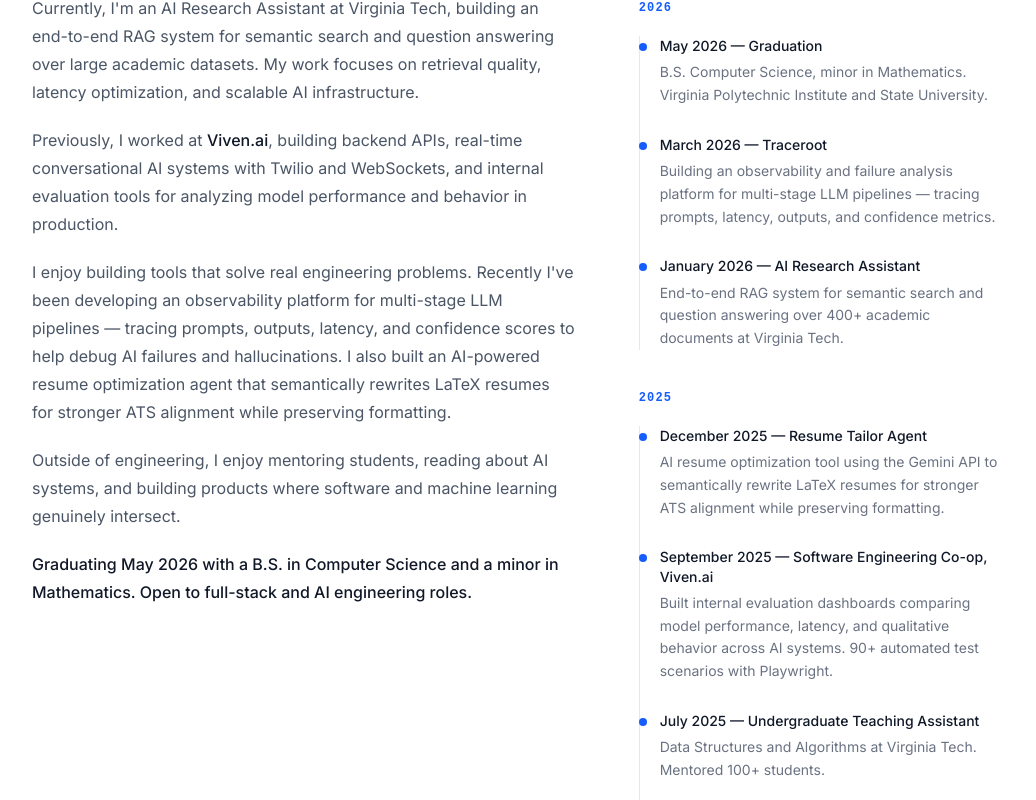
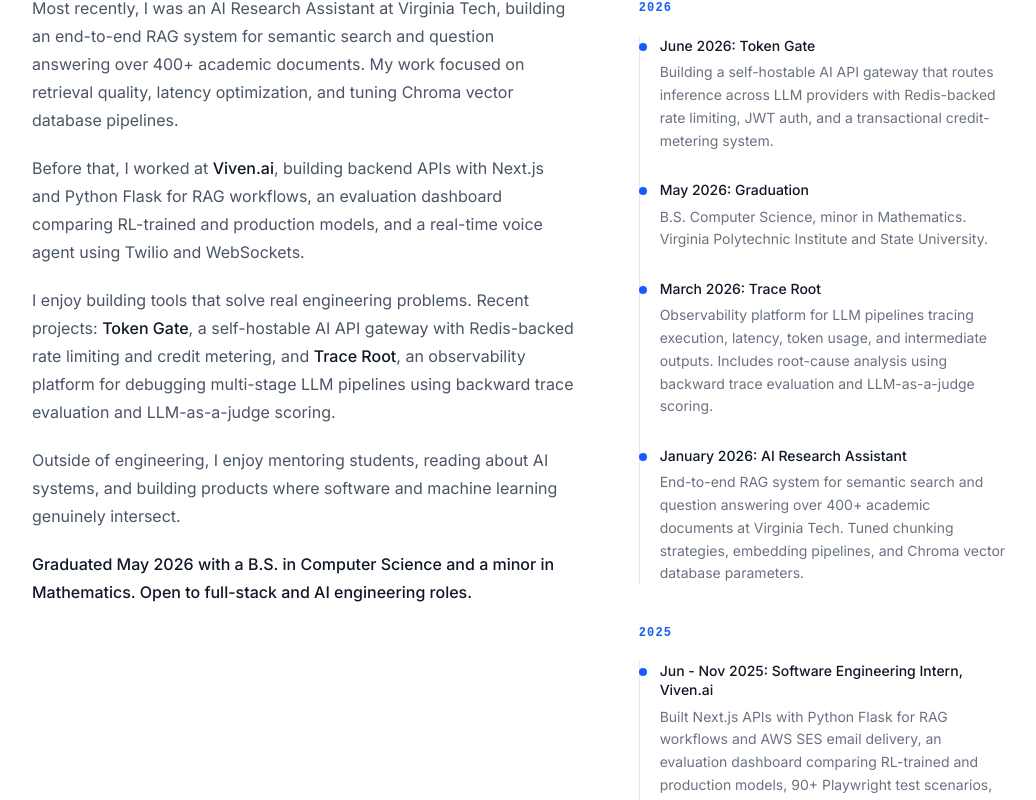
Before and after one commit to milanramdhari/milan-ramdhari-portfolio, a React (Vite) app: page /about in a window 1280 px wide. Shown: the part 380-1180 px from the top of the page, without its empty margins (120-1156 px from the left). Built offline with nearby package versions, Linux system fonts and the light colour scheme.

Commit message:
update resume link, sync projects and about page with latest experience

```diff
--- a/src/data/projects.js
+++ b/src/data/projects.js
@@ -2,21 +2,21 @@
 const projects = [
   {
     id: 1,
-    title: 'Personal Portfolio (milanramdhari.com)',
+    title: 'Token Gate: API Gateway & Rate Limiter',
     description:
-      'This site — a responsive portfolio with project highlights, timeline, and blog, built with modern React tooling and deployed with continuous delivery from GitHub.',
+      'A self-hostable AI API gateway that routes inference requests across LLM providers through one endpoint. Features a transactional credit-metering system with PostgreSQL and Prisma, Redis-backed token-bucket rate limiting, and JWT authentication to enforce per-key request quotas at scale.',
     image: '/assets/project1-placeholder.jpg',
-    tags: ['React', 'Vite', 'Tailwind CSS', 'React Router', 'Framer Motion', 'Vercel'],
-    github: 'https://github.com/milanramdhari/milan-ramdhari-portfolio',
-    live: 'https://milanramdhari.com',
+    tags: ['Bun', 'TypeScript', 'Elysia', 'Prisma', 'Redis', 'React', 'PostgreSQL'],
+    github: '#',
+    live: '#',
   },
   {
     id: 2,
-    title: 'Traceroot — LLM Failure Forensics Platform',
+    title: 'Trace Root: AI Pipeline Observability Platform',
     description:
-      'An observability and debugging platform for multi-stage AI pipelines that traces prompts, outputs, latency, token usage, and confidence scores across LLM workflows. Built to help identify hallucinations, bottlenecks, and failure points in complex AI systems.',
+      'An observability platform for LLM pipelines that tracks execution traces, latency, token usage, and intermediate outputs across pipeline stages. Includes a root-cause analysis system using backward trace evaluation and LLM-as-a-judge scoring to identify hallucinations, propagation errors, and context loss.',
     image: '/assets/project2-placeholder.jpg',
-    tags: ['Python', 'FastAPI', 'OpenTelemetry', 'React', 'SQLite', 'OpenAI API', 'Docker'],
+    tags: ['Python', 'FastAPI', 'React', 'SQLite', 'OpenAI API'],
     github: '#',
     live: '#',
   },
@@ -25,7 +25,7 @@ const projects = [
     title: 'RAG Semantic Search System',
     description:
       'Built an end-to-end Retrieval-Augmented Generation (RAG) system for semantic search and question answering over 400+ academic documents. Focused on retrieval quality, chunking optimization, and low-latency vector search pipelines.',
-    image: '/assets/project3-placeholder.jpg',
+    image: '/assets/project1-placeholder.jpg',
     tags: ['Python', 'ChromaDB', 'NLP', 'Embeddings', 'LLMs'],
     github: '#',
     live: '#',
@@ -35,11 +35,21 @@ const projects = [
     title: 'Resume Tailor Agent',
     description:
       'An AI-powered resume optimization platform that tailors LaTeX resumes to job descriptions using semantic rewriting and ATS-aware analysis while preserving formatting integrity.',
-    image: '/assets/project1-placeholder.jpg',
+    image: '/assets/project2-placeholder.jpg',
     tags: ['Python', 'Google Gemini API', 'Next.js', 'TypeScript', 'LaTeX Parsing'],
     github: '#',
     live: '#',
-  }
+  },
+  {
+    id: 5,
+    title: 'Personal Portfolio (milanramdhari.com)',
+    description:
+      'Responsive portfolio with project highlights, timeline, and blog. Built with modern React tooling and deployed via GitHub CI/CD.',
+    image: '/assets/project3-placeholder.jpg',
+    tags: ['React', 'Vite', 'Tailwind CSS', 'React Router', 'Framer Motion', 'Vercel'],
+    github: 'https://github.com/milanramdhari/milan-ramdhari-portfolio',
+    live: 'https://milanramdhari.com',
+  },
 ]
 
 export default projects
--- a/src/pages/About.jsx
+++ b/src/pages/About.jsx
@@ -3,19 +3,24 @@ const timelineByYear = [
     year: '2026',
     entries: [
       {
-        title: 'May 2026 — Graduation',
+        title: 'June 2026: Token Gate',
+        description:
+          'Building a self-hostable AI API gateway that routes inference across LLM providers with Redis-backed rate limiting, JWT auth, and a transactional credit-metering system.',
+      },
+      {
+        title: 'May 2026: Graduation',
         description:
           'B.S. Computer Science, minor in Mathematics. Virginia Polytechnic Institute and State University.',
       },
       {
-        title: 'March 2026 — Traceroot',
+        title: 'March 2026: Trace Root',
         description:
-          'Building an observability and failure analysis platform for multi-stage LLM pipelines — tracing prompts, latency, outputs, and confidence metrics.',
+          'Observability platform for LLM pipelines tracing execution, latency, token usage, and intermediate outputs. Includes root-cause analysis using backward trace evaluation and LLM-as-a-judge scoring.',
       },
       {
-        title: 'January 2026 — AI Research Assistant',
+        title: 'January 2026: AI Research Assistant',
         description:
-          'End-to-end RAG system for semantic search and question answering over 400+ academic documents at Virginia Tech.',
+          'End-to-end RAG system for semantic search and question answering over 400+ academic documents at Virginia Tech. Tuned chunking strategies, embedding pipelines, and Chroma vector database parameters.',
       },
     ],
   },
@@ -23,24 +28,14 @@ const timelineByYear = [
     year: '2025',
     entries: [
       {
-        title: 'December 2025 — Resume Tailor Agent',
+        title: 'Jun - Nov 2025: Software Engineering Intern, Viven.ai',
         description:
-          'AI resume optimization tool using the Gemini API to semantically rewrite LaTeX resumes for stronger ATS alignment while preserving formatting.',
+          'Built Next.js APIs with Python Flask for RAG workflows and AWS SES email delivery, an evaluation dashboard comparing RL-trained and production models, 90+ Playwright test scenarios, and a real-time voice agent with Twilio and WebSockets.',
       },
       {
-        title: 'September 2025 — Software Engineering Co-op, Viven.ai',
+        title: 'Jul - Sep 2025: Undergraduate Teaching Assistant',
         description:
-          'Built internal evaluation dashboards comparing model performance, latency, and qualitative behavior across AI systems. 90+ automated test scenarios with Playwright.',
-      },
-      {
-        title: 'July 2025 — Undergraduate Teaching Assistant',
-        description:
-          'Data Structures and Algorithms at Virginia Tech. Mentored 100+ students.',
-      },
-      {
-        title: 'June 2025 — Software Engineering Intern, Viven.ai',
-        description:
-          'Backend APIs, automation workflows, and real-time conversational AI systems powered by Twilio and WebSockets.',
+          'Data Structures and Algorithms at Virginia Tech. Hosted weekly office hours for 100+ students and graded 50+ assignments.',
       },
     ],
   },
@@ -72,30 +67,32 @@ export default function About() {
               and practical AI systems.
             </p>
             <p>
-              Currently, I&apos;m an AI Research Assistant at Virginia Tech, building an end-to-end
-              RAG system for semantic search and question answering over large academic datasets.
-              My work focuses on retrieval quality, latency optimization, and scalable AI
-              infrastructure.
+              Most recently, I was an AI Research Assistant at Virginia Tech, building an
+              end-to-end RAG system for semantic search and question answering over 400+ academic
+              documents. My work focused on retrieval quality, latency optimization, and tuning
+              Chroma vector database pipelines.
             </p>
             <p>
-              Previously, I worked at{' '}
-              <span className="text-gray-900 font-medium">Viven.ai</span>, building backend APIs,
-              real-time conversational AI systems with Twilio and WebSockets, and internal
-              evaluation tools for analyzing model performance and behavior in production.
+              Before that, I worked at{' '}
+              <span className="text-gray-900 font-medium">Viven.ai</span>, building backend APIs
+              with Next.js and Python Flask for RAG workflows, an evaluation dashboard comparing
+              RL-trained and production models, and a real-time voice agent using Twilio and
+              WebSockets.
             </p>
             <p>
-              I enjoy building tools that solve real engineering problems. Recently I&apos;ve been
-              developing an observability platform for multi-stage LLM pipelines — tracing prompts,
-              outputs, latency, and confidence scores to help debug AI failures and hallucinations.
-              I also built an AI-powered resume optimization agent that semantically rewrites LaTeX
-              resumes for stronger ATS alignment while preserving formatting.
+              I enjoy building tools that solve real engineering problems. Recent projects:{' '}
+              <span className="text-gray-900 font-medium">Token Gate</span>, a self-hostable AI
+              API gateway with Redis-backed rate limiting and credit metering, and{' '}
+              <span className="text-gray-900 font-medium">Trace Root</span>, an observability
+              platform for debugging multi-stage LLM pipelines using backward trace evaluation and
+              LLM-as-a-judge scoring.
             </p>
             <p>
               Outside of engineering, I enjoy mentoring students, reading about AI systems, and
               building products where software and machine learning genuinely intersect.
             </p>
             <p className="text-gray-900 font-medium">
-              Graduating May 2026 with a B.S. in Computer Science and a minor in Mathematics.
+              Graduated May 2026 with a B.S. in Computer Science and a minor in Mathematics.
               Open to full-stack and AI engineering roles.
             </p>
           </div>
--- a/src/pages/Home.jsx
+++ b/src/pages/Home.jsx
@@ -28,13 +28,14 @@ export default function Home() {
               Hi, I&apos;m Milan.
             </h1>
             <p className="text-lg text-gray-500 font-normal">
-              Software engineer &amp; CS student, Virginia Tech &rsquo;26.
+              Software engineer &amp; CS grad, Virginia Tech &rsquo;26.
             </p>
           </div>
 
           <p className="text-gray-600 text-base leading-[1.75] max-w-lg">
-            I build full-stack systems and AI tools. Most recently: real-time conversational AI
-            and evaluation tooling at{' '}
+            I build full-stack systems and AI tools. Most recently: a RAG pipeline over 400+
+            academic documents at VT&apos;s research lab, and real-time conversational AI and
+            evaluation tooling at{' '}
             <a
               href="https://viven.ai"
               target="_blank"
@@ -43,16 +44,17 @@ export default function Home() {
             >
               Viven.ai
             </a>
-            , and a RAG pipeline over 400+ academic documents at VT&apos;s research lab.
+            .
           </p>
 
           <p className="text-gray-600 text-base leading-[1.75] max-w-lg">
-            Looking for full-stack or AI engineering roles after graduation this May.
+            Recent projects: Token Gate (AI API gateway with rate limiting) and Trace Root
+            (LLM pipeline observability). Open to full-stack and AI engineering roles.
           </p>
 
           <div className="pt-1">
             <Button
-              href="https://drive.google.com/file/d/1-uPPYE9OH_GONwQfm34bN3_xgugth8pj/view?usp=sharing"
+              href="https://drive.google.com/file/d/1XUEGYzU89Pf-skP_qxup-I_8R8S1bioR/view?usp=sharing"
               target="_blank"
               rel="noopener noreferrer"
             >
```
